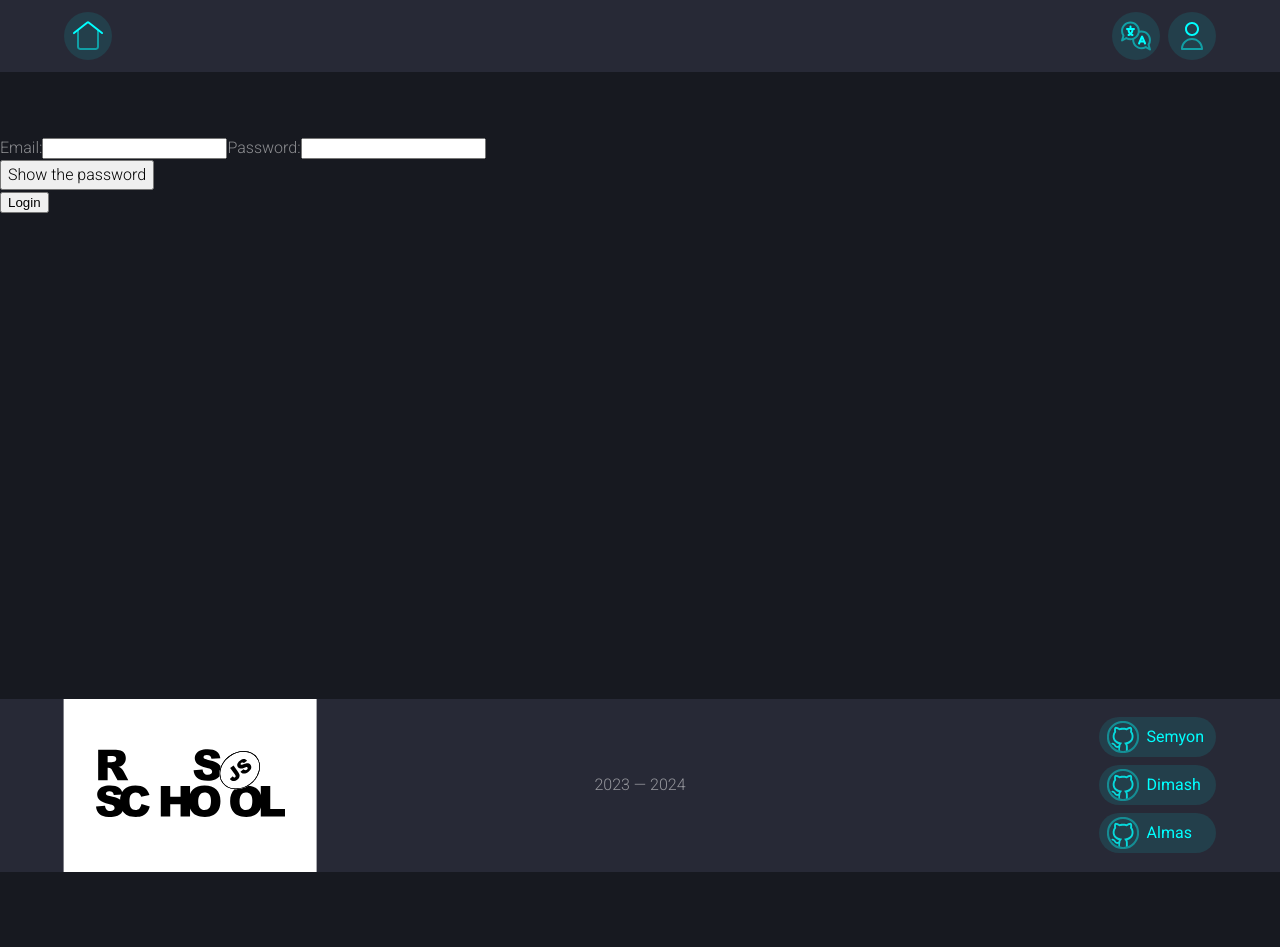
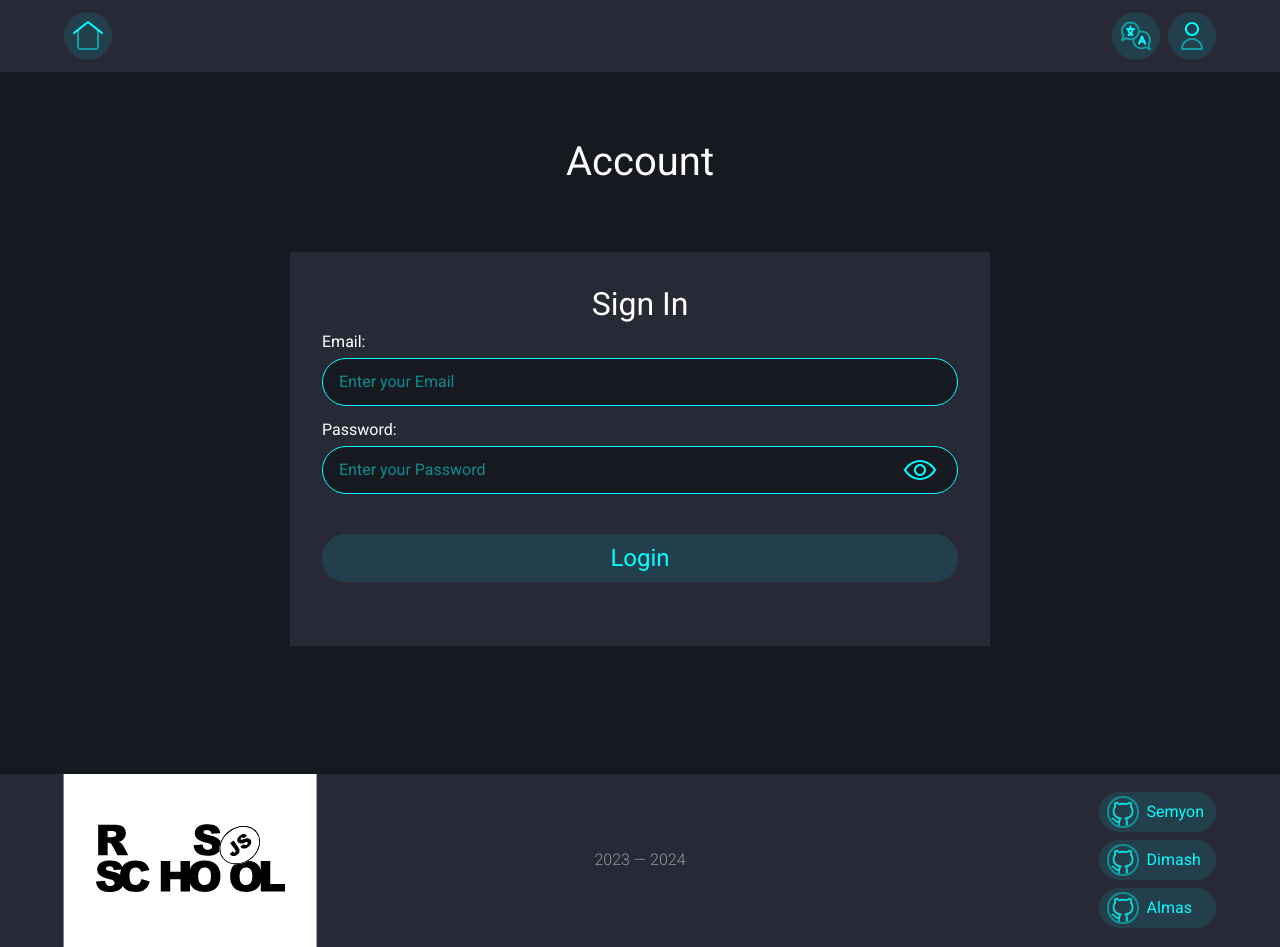
Before and after one commit to Horvar/graphiql-app, a React (Vite) app: page /login in a window 1280 px wide. Before the commit the page ends 872 px from the top, so only its background shows below. Built offline with nearby package versions, Linux system fonts and the light colour scheme; no server answers.

Commit message:
feat: add styles for Sign In component

```diff
--- a/src/components/Header/Header.module.scss
+++ b/src/components/Header/Header.module.scss
@@ -9,6 +9,8 @@
 
   height: 72px;
   background: $colorBg2;
+
+  border-bottom: 1px solid $colorBg1;
 
   transition: 0.5s;
 
@@ -29,11 +31,6 @@
 
   @media (max-width: $resS) {
     height: 48px;
-  }
-
-  .headerButtonLink,
-  .headerButton {
-    // border-radius: 0;
   }
 }
 
--- a/src/pages/LoginPage/LoginPage.module.scss
+++ b/src/pages/LoginPage/LoginPage.module.scss
@@ -1,6 +1,162 @@
-.titleTest {
-  font-family: Arial, Helvetica, sans-serif;
-  font-size: 4em;
-  color: magenta;
-  text-align: center;
+@import '../../variables.scss';
+
+.accout {
 }
+
+.accoutContainer {
+}
+
+.accoutTitle {
+}
+
+.accoutForm {
+  max-width: 700px;
+  margin: 0 auto;
+
+  padding: 32px 32px 64px;
+  box-sizing: border-box;
+
+  display: flex;
+  flex-direction: column;
+
+  background: $colorBg2;
+}
+
+.accoutFormWrapper {
+  display: flex;
+  flex-direction: column;
+  gap: 40px;
+}
+
+.accoutFormTitle {
+}
+
+.accoutFormLabel {
+  position: relative;
+
+  display: flex;
+  flex-direction: column;
+  gap: 8px;
+
+  pointer-events: none;
+}
+
+.accoutFormError,
+.accoutFormLegend {
+  padding-bottom: 4px;
+
+  position: absolute;
+  top: 0;
+  transform: translateY(-100%);
+
+  font-weight: 400;
+}
+
+.accoutFormLegend {
+  color: $colorWhite;
+  left: 0;
+}
+
+.accoutFormSubmit,
+.accoutFormInput {
+  width: 100%;
+  height: 48px;
+
+  border-radius: 100px;
+}
+
+.accoutFormInput {
+  font: inherit;
+  color: $colorWhite;
+
+  padding: 0 16px;
+  box-sizing: border-box;
+
+  background: $colorBg1;
+  border: 1px solid transparentize($colorPrimary1, 0);
+
+  font-weight: 400;
+
+  pointer-events: auto;
+
+  &::placeholder {
+    color: transparentize($colorPrimary1, 0.5);
+  }
+
+  &:not(:placeholder-shown) {
+    border: 1px solid transparentize($colorWhite, 0.5);
+  }
+
+  &:focus {
+    outline: none;
+
+    border-color: $colorPrimary2;
+  }
+}
+
+.accoutFormInputError {
+  border-color: $colorError !important;
+
+  &::placeholder {
+    color: transparentize($colorError, 0);
+  }
+}
+
+.accoutFormError {
+  max-width: 75%;
+
+  right: 0;
+
+  color: $colorError;
+}
+
+.accoutFormReveal {
+  position: absolute;
+  top: 50%;
+  right: 16px;
+  transform: translateY(-50%);
+
+  background: transparent;
+  border: none;
+
+  pointer-events: auto;
+  cursor: pointer;
+}
+
+.accoutFormRevealIcon {
+  width: 32px;
+  height: 32px;
+
+  padding: 4px;
+  margin: -4px;
+
+  color: $colorPrimary1;
+  transition: 0.1s;
+
+  background: transparentize($colorBg1, 0.25);
+  border-radius: 50%;
+
+  &:hover {
+    color: $colorPrimary2;
+  }
+}
+
+.accoutFormSubmit {
+  border: none;
+  background: transparentize($colorPrimary1, 0.9);
+
+  font: inherit;
+  font-size: 24px;
+  font-weight: 400;
+  color: $colorPrimary1;
+
+  cursor: pointer;
+
+  transition: 0.1s;
+
+  &:hover {
+    background: transparentize($colorPrimary2, 0.9);
+
+    color: $colorPrimary2;
+  }
+}
--- a/src/pages/LoginPage/index.tsx
+++ b/src/pages/LoginPage/index.tsx
@@ -1,4 +1,6 @@
-// import styles from './LoginPage.module.scss'
+import styles from './LoginPage.module.scss';
+
+import icons from '../../assets/icons/sprite.svg';
 
 import { yupResolver } from '@hookform/resolvers/yup';
 import { MouseEvent, useEffect, useState } from 'react';
@@ -55,23 +57,73 @@ function LoginPage() {
   }, [user, loading]);
 
   return (
-    <form onSubmit={handleSubmit(onLogin)}>
-      <label htmlFor="email">Email:</label>
-      <input type="email" {...register('email')} id="email" />
-      {errors.email && <p>{errors.email.message}</p>}
-      <label htmlFor="password">Password:</label>
+    <section className={styles.accout}>
+      <div className={`${styles.accoutContainer} container container--small`}>
+        <h1 className={`${styles.accoutTitle} title-1`}>Account</h1>
+        <form className={styles.accoutForm} onSubmit={handleSubmit(onLogin)}>
+          <h2 className={`${styles.accoutFormTitle} title-2`}>Sign In</h2>
+
+          <div className={styles.accoutFormWrapper}>
+            <label className={styles.accoutFormLabel}>
+              <span className={styles.accoutFormLegend}>Email:</span>
+              <input
+                type="email"
+                {...register('email')}
+                placeholder="Enter your Email"
+                className={`${styles.accoutFormInput} ${
+                  errors.email ? styles.accoutFormInputError : ''
+                }`}
+              />
+              {errors.email && (
+                <span className={styles.accoutFormError}>
+                  {errors.email.message}
+                </span>
+              )}
+            </label>
+
+            <label className={styles.accoutFormLabel}>
+              <span className={styles.accoutFormLegend}>Password:</span>
               <input
                 type={passwordShown ? 'text' : 'password'}
                 {...register('password')}
-        id="password"
+                placeholder="Enter your Password"
+                className={`${styles.accoutFormInput} ${
+                  errors.password ? styles.accoutFormInputError : ''
+                }`}
               />
-      <button onClick={togglePasswordVisibility}>
-        {passwordShown ? 'Hide' : 'Show'} the password
+              <button
+                type="button"
+                onClick={togglePasswordVisibility}
+                className={styles.accoutFormReveal}
+              >
+                <svg className={styles.accoutFormRevealIcon}>
+                  <use
+                    href={`${icons}#${
+                      passwordShown ? 'eyeClosed' : 'eyeOpened'
+                    }`}
+                  ></use>
+                </svg>
               </button>
-      {errors.password && <p>{errors.password.message}</p>}
-      <input type="submit" value="Login" />
-      {errorLogin && <p>{errorLogin}</p>}
+              {errors.password && (
+                <span className={styles.accoutFormError}>
+                  {errors.password.message}
+                </span>
+              )}
+            </label>
+
+            <input
+              type="submit"
+              value="Login"
+              className={styles.accoutFormSubmit}
+            />
+
+            {errorLogin && (
+              <div className={styles.accoutFormError}>{errorLogin}</div>
+            )}
+          </div>
         </form>
+      </div>
+    </section>
   );
 }
 
--- a/src/variables.scss
+++ b/src/variables.scss
@@ -14,3 +14,5 @@ $colorBg2: #272936;
 $colorPrimary1: cyan;
 $colorPrimary2: orange;
 $colorPrimary3: #ff39c0;
+
+$colorError: #ff5d5d;
```
Also changed, not shown: src/pages/HomePage/index.tsx (+11 -4 lines), src/assets/icons/sprite.svg. Lines whose indentation alone changed are shown as unchanged.
